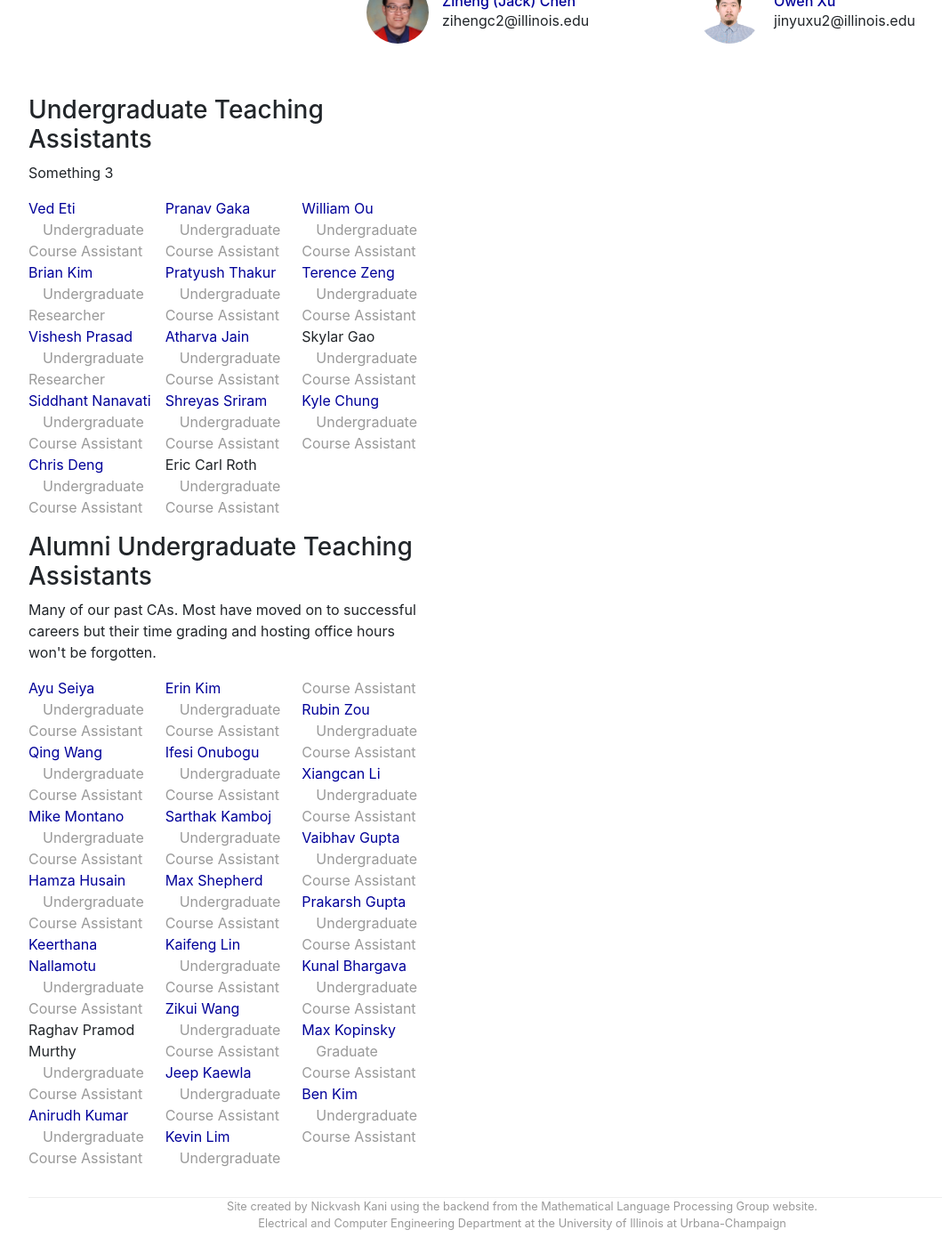
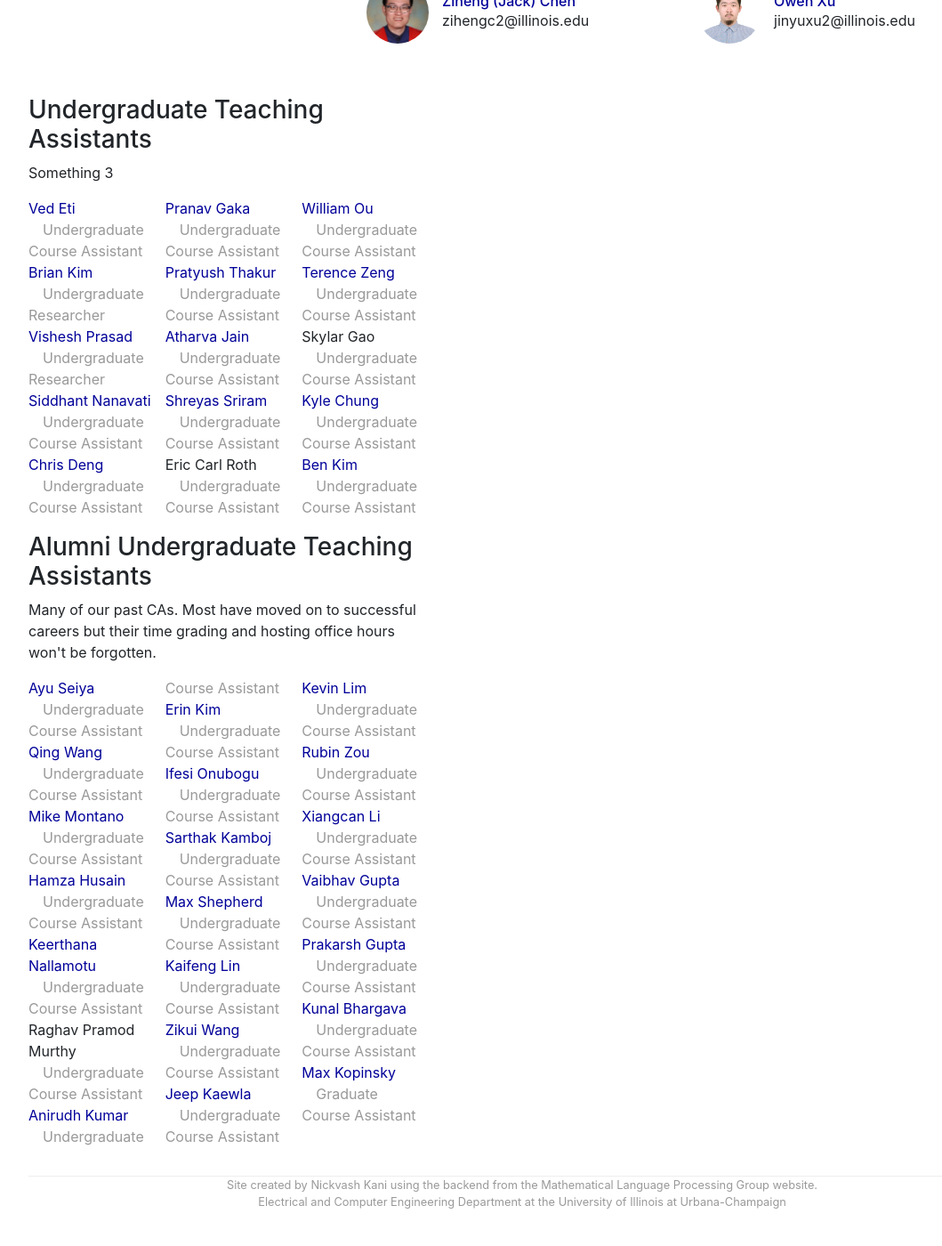
Before and after one commit to UIUC-ECE374B/su25, a Jekyll site: the page built from people.html, in a window 1280 px wide and 1400 px high, scrolled down 596 px. Shown: the whole window at 89% size, without its empty margins (53-1112 px from the left). Built offline with Jekyll 4.4.1, drawn with Linux system fonts in a browser that asks for light colours; after the commit the page ends 1972 px from its top, so only the background shows below that; some of the changed lines change nothing that is shown.

Commit message:
Adding ban back to CA list

```diff
--- a/_data/people.yml
+++ b/_data/people.yml
@@ -732,7 +732,7 @@ ben:
     netid: bdkim4
     webpage: https://www.linkedin.com/in/bkim34/
     # github: Chrizzel7
-    role: ugrad-alum
+    role: ugrad
     image: /img/people/ben.jpeg
     bio: Undergraduate Course Assistant
     OHs:
```
